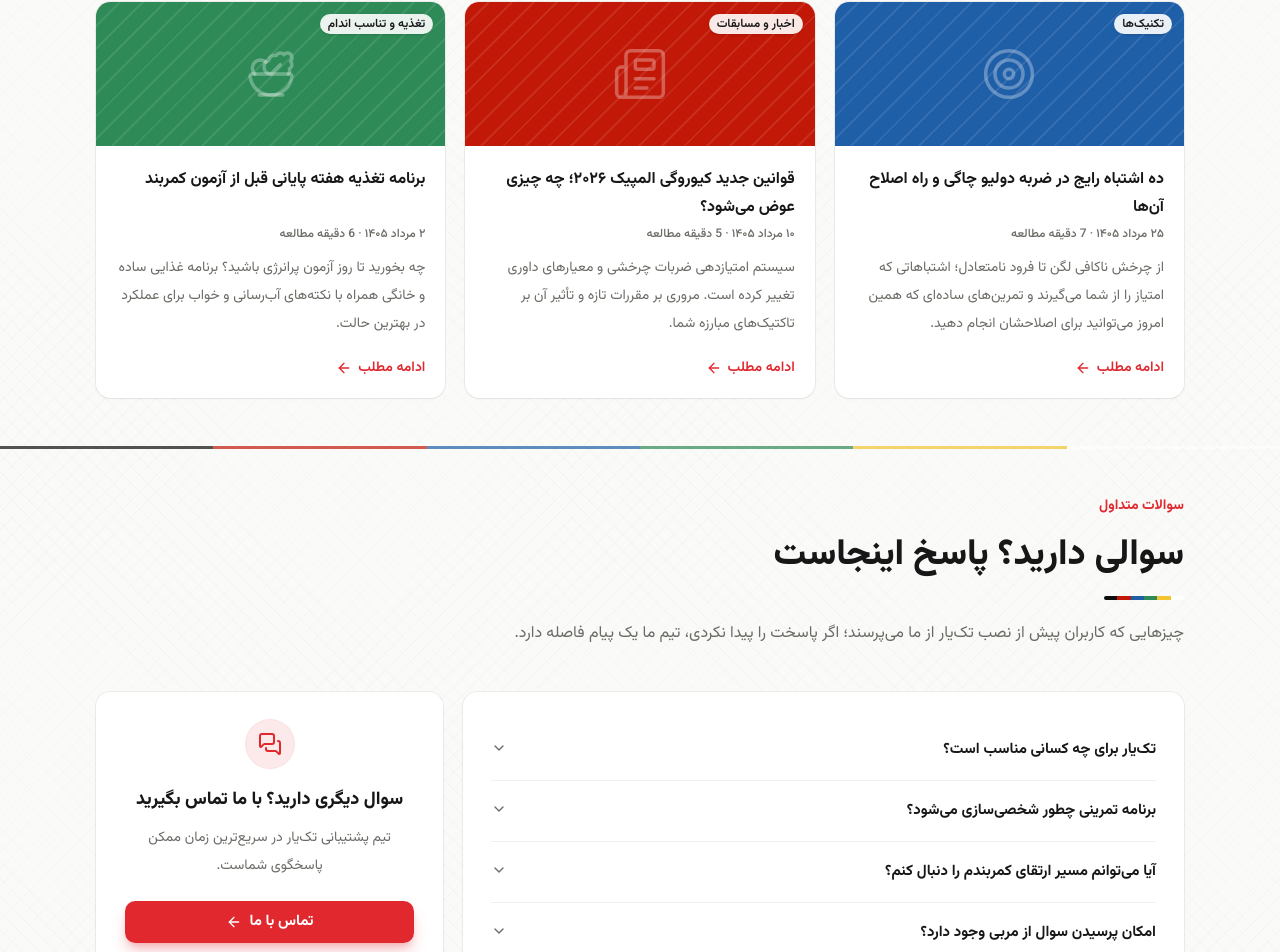
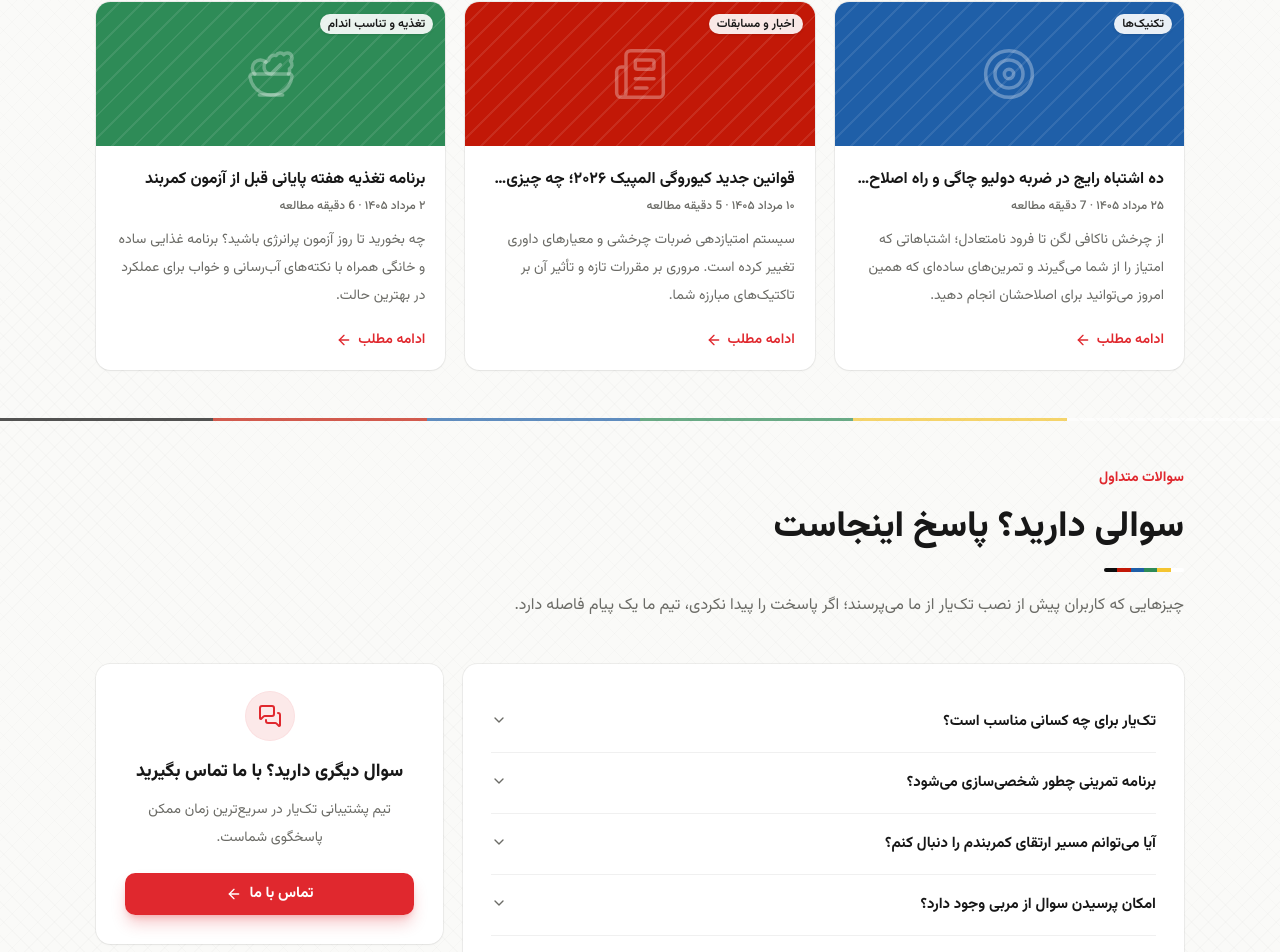
Before and after one commit to MostafaMemari/taekyar-web, a Next.js app: page / in a window 1280 px wide. Shown: the part 2120-3072 px from the top of the page. Built offline with nearby package versions, Linux system fonts and the light colour scheme.

Commit message:
feat: adjust heading line clamp for blog card and ensure excerpt visibility

```diff
--- a/components/home/blog-preview/blog-card.tsx
+++ b/components/home/blog-preview/blog-card.tsx
@@ -36,7 +36,7 @@ export function BlogCard({ post }: BlogCardProps) {
       </div>
 
       <div className="flex flex-1 flex-col p-5">
-        <h3 className="min-h-14 text-base font-bold leading-7 [&_a]:line-clamp-2">
+        <h3 className="text-base font-bold leading-7 [&_a]:line-clamp-1">
           <Link href={href} className="transition-colors hover:text-primary">
             {post.title}
           </Link>
@@ -44,7 +44,7 @@ export function BlogCard({ post }: BlogCardProps) {
         <p className="mt-1 text-xs font-medium text-muted-foreground">
           {post.date} · {post.readTimeMinutes} دقیقه مطالعه
         </p>
-        <p className="mt-3 text-sm leading-7 text-muted-foreground">{post.excerpt}</p>
+        <p className="mt-3 text-sm leading-7 text-muted-foreground line-clamp-3">{post.excerpt}</p>
 
         <Link
           href={href}
```
